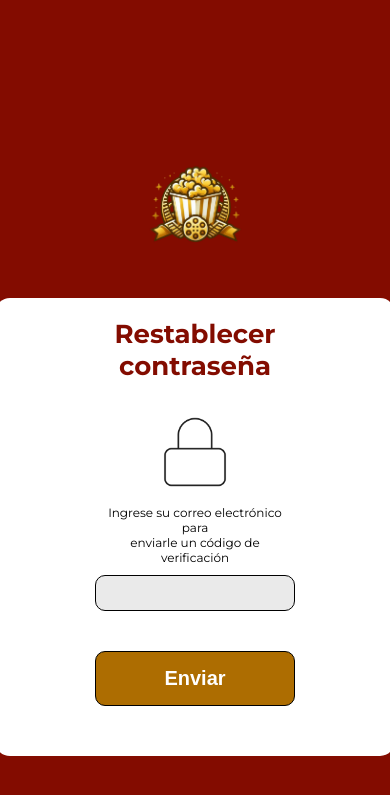
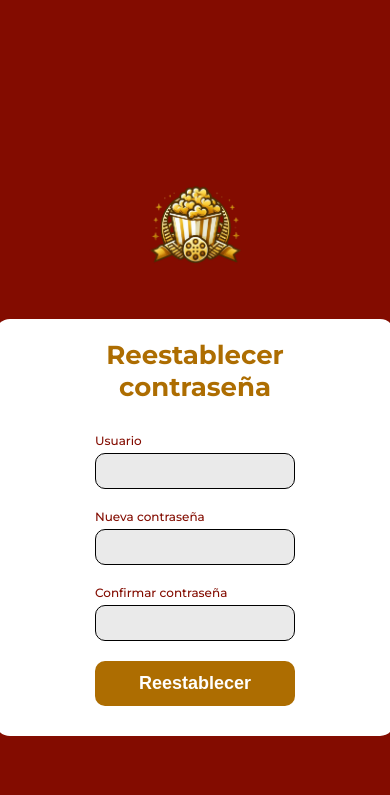
Before and after one commit to ElviaMedinaZ/proyectoCine, a PHP site: page /php_html/olvidarContrasena.php in a window 390 px wide. Shown: the top 795 px of the page. Run offline with PHP 8.4, Linux system fonts and the light colour scheme.

Commit message:
Movil de reestablecer contraseña y de registro

```diff
--- a/CSS/style.css
+++ b/CSS/style.css
@@ -474,7 +474,7 @@
 
 
     .login-page .title {
-        color: #830C00;
+        color: #AD6D01;
         font-weight: 600px;
         margin-top: -10px;
         align-items: center;
@@ -489,7 +489,7 @@
     }
 
     .login-page input {
-        background-color: #eaeaea;
+        background-color: #EAEAEA;
         /* Fondo gris */
         color: #830C00;
         border-color: #000000;
@@ -516,7 +516,13 @@
     .login-page .btn-login {
         background-color: #AD6D01;
         color: white;
-        border: 1px solid #000000;
+        font-size: 18px;
+        font-weight: 700;
+        padding: 12px;
+        border: none;
+        border-radius: 10px;
+        cursor: pointer;
+        width: 100%;
     }
 
     .login-page .text-container a {
@@ -568,7 +574,7 @@
     font-weight: 600;
 }
 
-.login-page .title-register {
+.title-register {
     color: #AD6D01;
     font-weight: 700;
     font-size: 30px;
@@ -577,21 +583,24 @@
 }
 
 .login-page .email {
-    font-size: 20px;
+    font-size: 12px;
     color: #830c00;
     font-weight: 400;
 }
 
 /* ======================================= Hoja de estilo recuperar contraseña ======================================*/
-.login-page img {
-    width: 40%;
+
+.login-page .btn-resetPassword {
+    background-color: #AD6D01;
+    color: white;
+    font-size: 18px;
+    font-weight: 700;
+    padding: 12px;
+    border: none;
+    border-radius: 10px;
+    cursor: pointer;
+    width: 100%;
 }
-
-.login-page p {
-    margin-top: 10px;
-    margin-bottom: 10px;
-}
-
 
 /* =====================vista nosotros========================= */
 /* contenedor principal */
--- a/php_html/olvidarContrasena.php
+++ b/php_html/olvidarContrasena.php
@@ -23,28 +23,31 @@
 
         <main>
 
-            <form class="form" action="Index.html" method="GET">
+            <form class="form" id="registerForm" action="../php_funcion/registro.php" method="POST">
 
-                <h1 class="title">Restablecer contraseña</h1>
+                <h1 class="title">Reestablecer contraseña</h1>
 
                 <div>
-                    <img src="../image/Lock.png" alt="candado seguridad">
+                    <label class="user" for="user">Usuario</label>
+                    <input type="text" id="user" name="user">
                 </div>
 
                 <div>
-                    <p>Ingrese su correo electrónico  para
-                        <br>enviarle un código de verificación</p>
+                    <label class="password" for="password">Nueva contraseña</label>
+                    <input type="password" id="password" name="password">
                 </div>
 
                 <div>
-                    <input type="text" id="user" name="user">
+                    <label class="confirm-password" for="confirm-password">Confirmar contraseña</label>
+                    <input type="email" id="confirm-password" name="confirm-password">
                 </div>
 
-                <button type="submit" id="btn-register" name="btn-register" class="btn-register">Enviar</button>
+                    <button type="submit" id="btn-resetPassword" name="btn-resetPassword" class="btn-resetPassword">Reestablecer</button>
             </form>
-
         </main>
     </div>
 
+
+    <script src="../JS/registro.js"></script>
 </body>
 </html>
```
